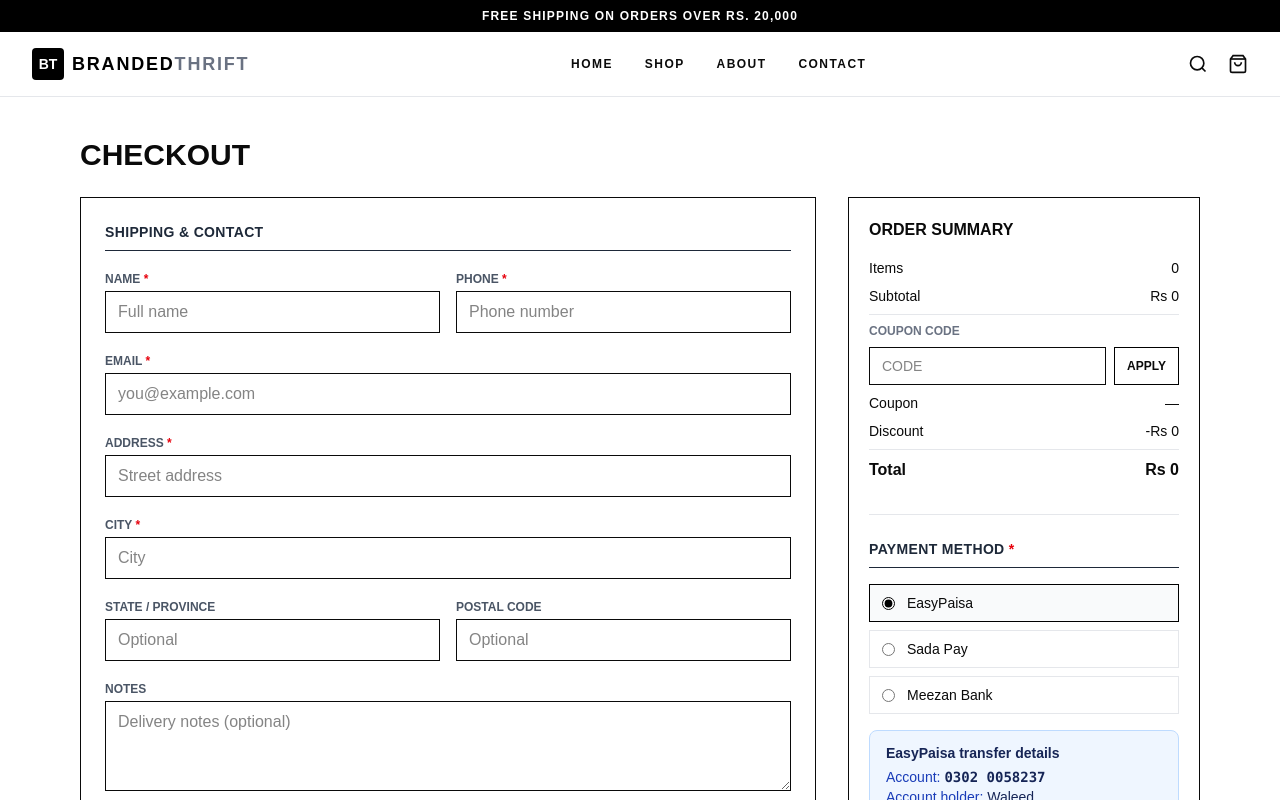
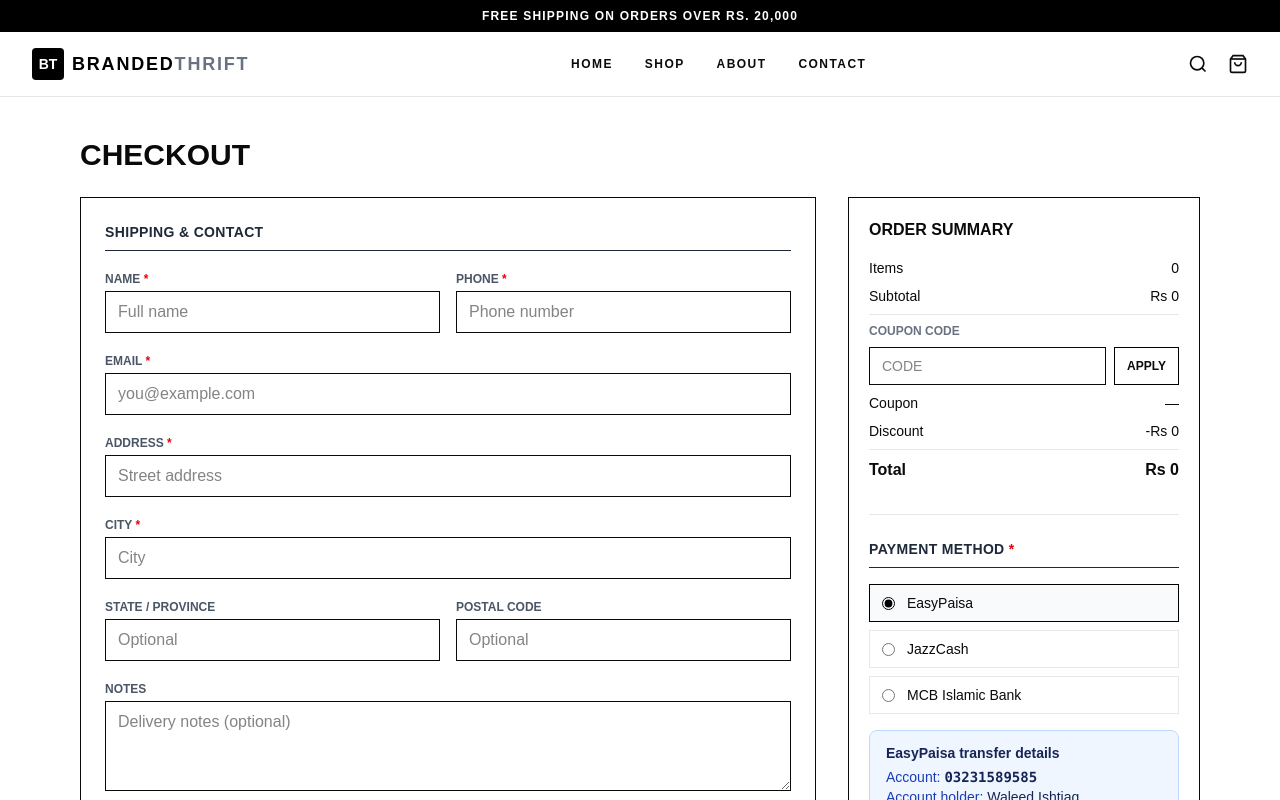
Before and after one commit to AbdlReman/BrandedThrift, a Next.js app: page /checkout in a window 1280 px wide. Both pictures are taken after a click on the label "EasyPaisa". Shown: the top 800 px of the page. Built offline with nearby package versions, Linux system fonts and the light colour scheme.

Commit message:
UPDATE payment  method

```diff
--- a/app/(public)/checkout/page.tsx
+++ b/app/(public)/checkout/page.tsx
@@ -7,7 +7,7 @@ import type { CartItem } from "@/types/product";
 import { discountFromPercent } from "@/lib/couponValidation";
 import { formatPkr } from "@/lib/formatCurrency";
 
-type PaymentMethod = "easypaisa" | "sadapay" | "meezan" | "";
+type PaymentMethod = "easypaisa" | "jazzcash" | "mcbislamic" | "";
 
 async function validateCouponCode(code: string) {
   const res = await fetch("/api/coupons/validate", {
@@ -135,7 +135,7 @@ export default function CheckoutPage() {
       return;
     }
     if (!paymentMethod) {
-      toast.error("Payment method required", { description: "Choose EasyPaisa, Sada Pay, or Meezan Bank." });
+      toast.error("Payment method required", { description: "Choose EasyPaisa, JazzCash, or MCB Islamic Bank." });
       return;
     }
     const trx = paymentTransactionId.trim();
@@ -374,8 +374,8 @@ export default function CheckoutPage() {
               {(
                 [
                   { value: "easypaisa" as const, label: "EasyPaisa" },
-                  { value: "sadapay" as const, label: "Sada Pay" },
-                  { value: "meezan" as const, label: "Meezan Bank" },
+                  { value: "jazzcash" as const, label: "JazzCash" },
+                  { value: "mcbislamic" as const, label: "MCB Islamic Bank" },
                 ] as const
               ).map((opt) => (
                 <label
@@ -402,10 +402,10 @@ export default function CheckoutPage() {
                 <p className="font-bold mb-1">EasyPaisa transfer details</p>
                 <p>
                   <span className="text-blue-800">Account:</span>{" "}
-                  <span className="font-mono font-semibold">0302 0058237</span>
+                  <span className="font-mono font-semibold">03231589585</span>
                 </p>
                 <p>
-                  <span className="text-blue-800">Account holder:</span> Waleed
+                  <span className="text-blue-800">Account holder:</span> Waleed Ishtiaq
                 </p>
                 <p className="mt-2 text-blue-900">
                   Send exactly <strong>{formatPkr(totalAmount)}</strong> to this account, then enter your TRX ID and/or
@@ -414,14 +414,40 @@ export default function CheckoutPage() {
               </div>
             ) : null}
 
-            {paymentMethod === "sadapay" || paymentMethod === "meezan" ? (
+            {paymentMethod === "jazzcash" ? (
               <div className="rounded-lg border border-slate-200 bg-slate-50 px-4 py-3 text-sm text-slate-800">
-                <p className="font-bold mb-1">
-                  {paymentMethod === "sadapay" ? "Sada Pay" : "Meezan Bank"}
+                <p className="font-bold mb-1">JazzCash transfer details</p>
+                <p>
+                  <span className="text-slate-700">Account:</span>{" "}
+                  <span className="font-mono font-semibold">03231589585</span>
                 </p>
                 <p>
-                  Pay the order total <strong>{formatPkr(totalAmount)}</strong> using your chosen method, then enter your
-                  Transaction ID / TRX ID and/or upload a payment screenshot below.
+                  <span className="text-slate-700">Account holder:</span> Waleed Ishtiaq
+                </p>
+                <p className="mt-2">
+                  Send exactly <strong>{formatPkr(totalAmount)}</strong> to this account, then enter your TRX ID and/or
+                  upload a screenshot below.
+                </p>
+              </div>
+            ) : null}
+
+            {paymentMethod === "mcbislamic" ? (
+              <div className="rounded-lg border border-slate-200 bg-slate-50 px-4 py-3 text-sm text-slate-800">
+                <p className="font-bold mb-1">MCB Islamic Bank transfer details</p>
+                <p>
+                  <span className="text-slate-700">IBAN:</span>{" "}
+                  <span className="font-mono font-semibold">PK15MCIB2511007217870001</span>
+                </p>
+                <p>
+                  <span className="text-slate-700">Account number:</span>{" "}
+                  <span className="font-mono font-semibold">2511007217870001</span>
+                </p>
+                <p>
+                  <span className="text-slate-700">Account holder:</span> Waleed Ishtiaq
+                </p>
+                <p>
+                  Send exactly <strong>{formatPkr(totalAmount)}</strong> to this account, then enter your TRX ID and/or
+                  upload a screenshot below.
                 </p>
               </div>
             ) : null}
```
